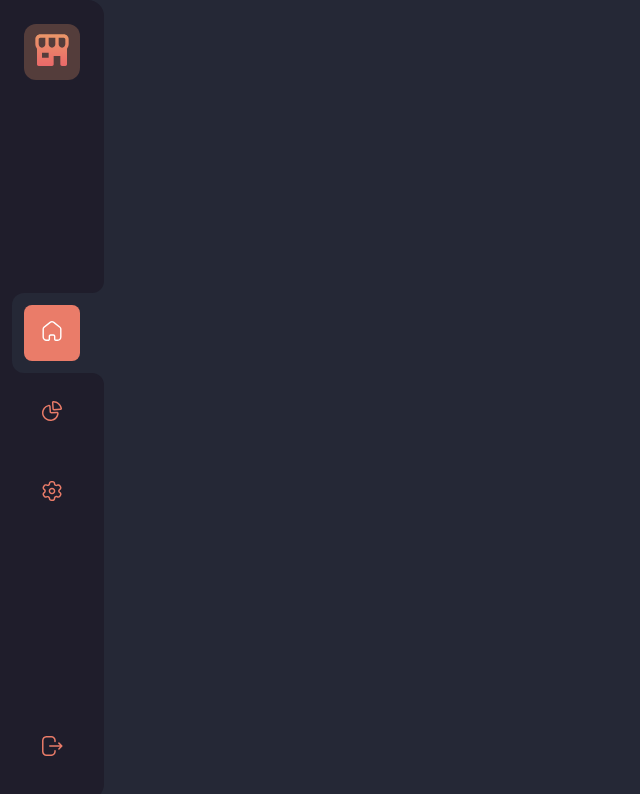
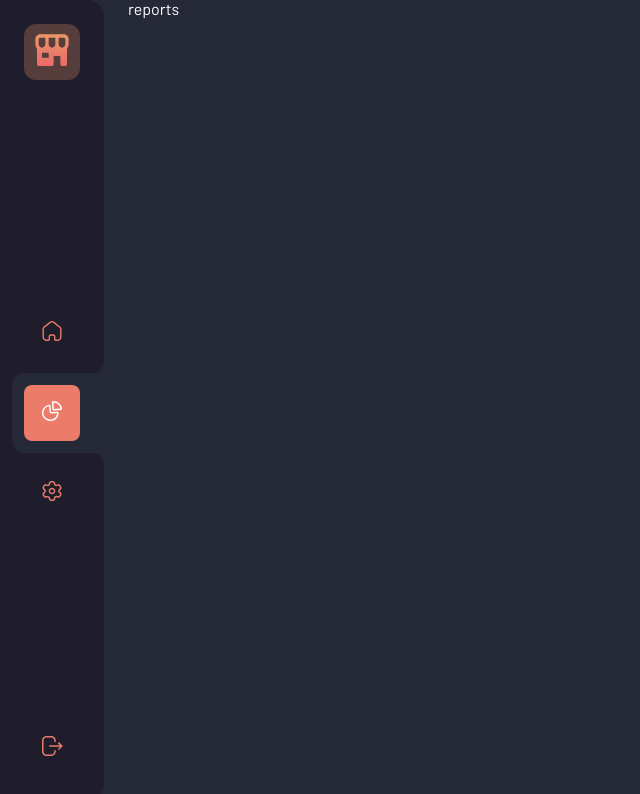
Before and after one commit to isemilia/vue-cafe, a Vue app: page /reports in a window 1280 px wide. Shown: the top 794 px of the page, without its empty margins (0-640 px from the left). Built offline with nearby package versions, Linux system fonts and the light colour scheme.

Commit message:
Add vue router

```diff
--- a/package.json
+++ b/package.json
@@ -10,9 +10,11 @@
   },
   "dependencies": {
     "sass": "^1.78.0",
-    "vue": "^3.4.37"
+    "vue": "^3.4.37",
+    "vue-router": "^4.4.5"
   },
   "devDependencies": {
+    "@types/node": "^22.5.4",
     "@vitejs/plugin-vue": "^5.1.2",
     "prettier": "3.3.3",
     "typescript": "^5.5.3",
--- a/src/app.vue
+++ b/src/app.vue
@@ -1,8 +1,10 @@
 <template>
-    <div class='main'>
-        <Sidebar></Sidebar>
-        <!--        <main>content</main>-->
-    </div>
+  <div class='main'>
+    <Sidebar />
+    <main>
+      <RouterView />
+    </main>
+  </div>
 </template>
 
 <script setup lang='ts'>
@@ -12,7 +14,8 @@ import Sidebar from './components/sidebar/sidebar.vue';
 
 <style scoped>
 .main {
-    height: 100%;
-    display: flex;
+  height: 100%;
+  display: flex;
+  column-gap: 24px;
 }
 </style>
--- a/src/components/sidebar-item/sidebar-item.vue
+++ b/src/components/sidebar-item/sidebar-item.vue
@@ -3,18 +3,18 @@
     <div class='sidebar-item-edge sidebar-item-edge--top' aria-hidden='true'></div>
     <div class='sidebar-item-edge sidebar-item-edge--bottom' aria-hidden='true'></div>
 
-    <div class='sidebar-item-button'>
+    <RouterLink :to='props.href' class='sidebar-item-button'>
       <div class='sidebar-item-icon'>
         <component :is='props.icon' />
       </div>
-    </div>
+    </RouterLink>
   </div>
 </template>
 
 <script setup lang='ts'>
 import type { Component } from 'vue';
 
-const props = defineProps<{ icon: Component, isActive?: boolean }>();
+const props = defineProps<{ icon: Component, isActive?: boolean, href: string }>();
 </script>
 
 <style lang='scss'>
@@ -34,7 +34,7 @@ const props = defineProps<{ icon: Component, isActive?: boolean }>();
     border-radius: 12px 0 0 12px;
     margin-right: -12px;
 
-    &--active {
+    &:has(.router-link-active), &--active {
       --icon-color: var(--clr-neutral-primary);
       --item-color: var(--bg-surface-primary);
       --button-color: var(--clr-accent-primary);
--- a/src/components/sidebar/sidebar.vue
+++ b/src/components/sidebar/sidebar.vue
@@ -5,7 +5,7 @@
     </div>
 
     <div class='sidebar-main'>
-      <SidebarItem v-for='item in sidebarItems' :icon='item.icon' :isActive='item.isActive' />
+      <SidebarItem v-for='item in sidebarItems' :icon='item.icon' :isActive='item.isActive' :href='item.href' />
     </div>
 
     <div class='sidebar-footer'>
@@ -33,9 +33,9 @@ interface TSidebarItem {
 }
 
 const sidebarItems: TSidebarItem[] = [
-  { icon: HomeIcon, isActive: true },
-  { icon: GraphIcon, isActive: false },
-  { icon: SettingsIcon, isActive: false }
+  { icon: HomeIcon, href: '/' },
+  { icon: GraphIcon, href: '/reports' },
+  { icon: SettingsIcon, href: '/settings' }
 ];
 
 </script>
--- /dev/null
+++ b/src/pages/home/home.vue
@@ -0,0 +1,3 @@
+<template>
+  home
+</template>
--- /dev/null
+++ b/src/pages/reports/reports.vue
@@ -0,0 +1,3 @@
+<template>
+  reports
+</template>
--- /dev/null
+++ b/src/router/router.ts
@@ -0,0 +1,23 @@
+import { createRouter, createWebHistory } from 'vue-router';
+import Home from '@/pages/home/home.vue';
+import Reports from '@/pages/reports/reports.vue';
+
+const router = createRouter({
+  history: createWebHistory(import.meta.env.BASE_URL),
+  routes: [
+    {
+      path: '/',
+      component: Home
+    },
+    {
+      path: '/reports',
+      component: Reports
+    },
+    {
+      path: '/settings',
+      component: Reports
+    }
+  ]
+});
+
+export default router;
--- a/vite.config.ts
+++ b/vite.config.ts
@@ -1,7 +1,16 @@
-import { defineConfig } from 'vite'
-import vue from '@vitejs/plugin-vue'
+import { defineConfig } from 'vite';
+import vue from '@vitejs/plugin-vue';
+import path from 'path';
+import { fileURLToPath } from 'url';
 
 // https://vitejs.dev/config/
+const __filename = fileURLToPath(import.meta.url);
+const __dirname = path.dirname(__filename);
 export default defineConfig({
   plugins: [vue()],
-})
+  resolve: {
+    alias: {
+      '@': path.resolve(__dirname, 'src')
+    }
+  }
+});
```
Also changed, not shown: src/main.ts (+6 -1 lines), tsconfig.app.json (+10 -0 lines).
